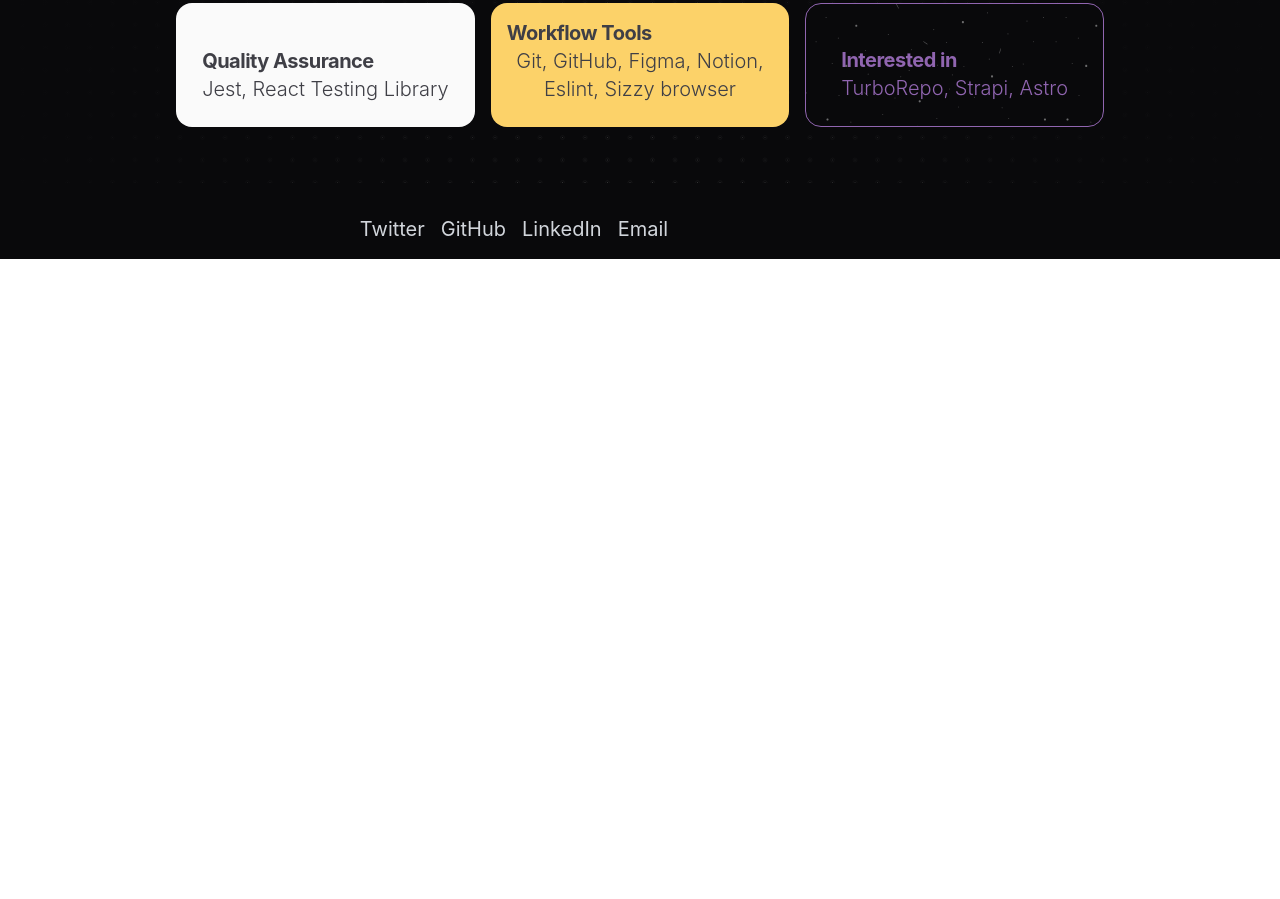
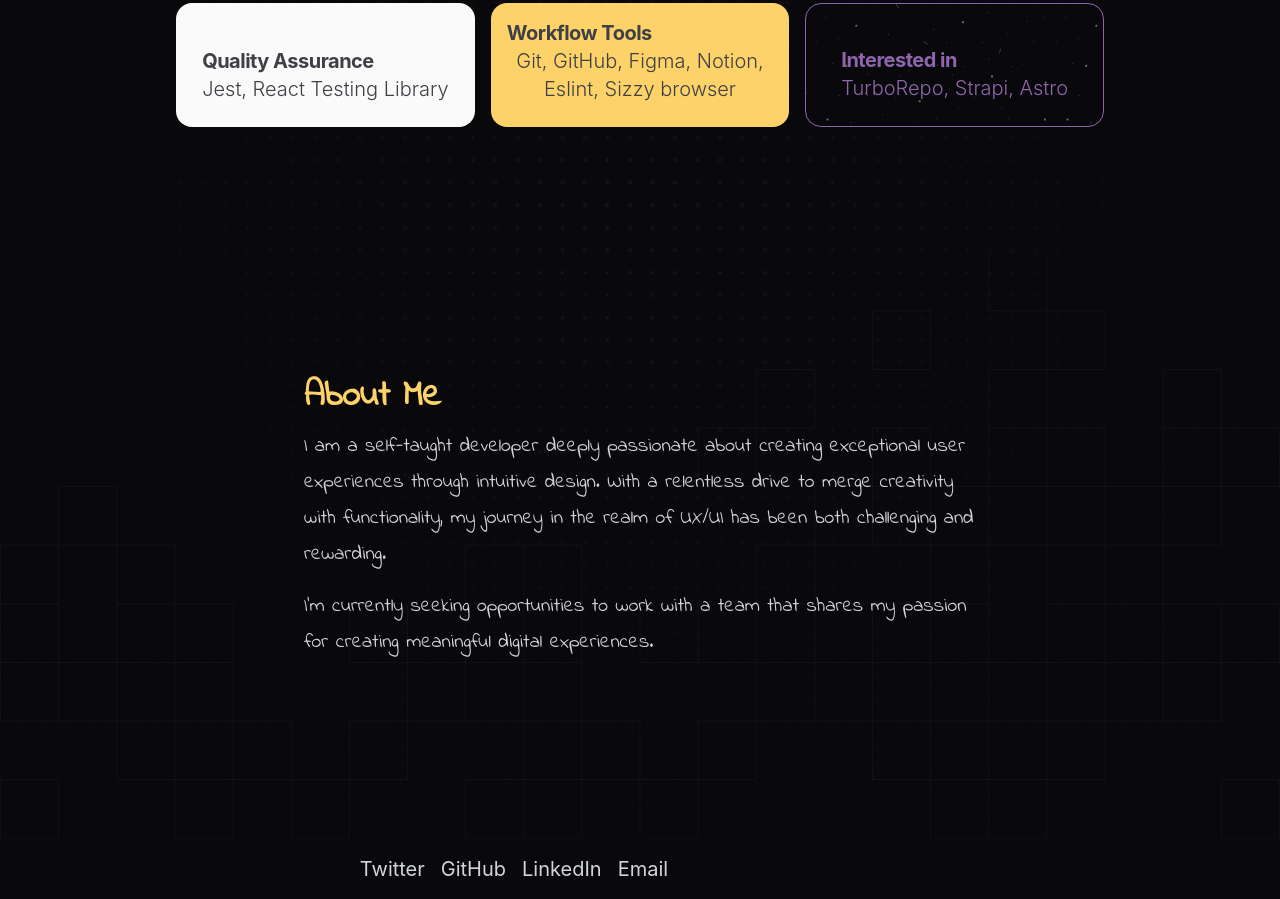
Before and after one commit to Ali-Hussein-dev/Ali-Hussein-dev, a Next.js app: page / in a window 1280 px wide. Shown: the part 4576-5475 px from the top of the page. Before the commit the page ends 4835 px from the top, so only its background shows below. Built offline with nearby package versions, Linux system fonts and the light colour scheme; what tailwind-custom-utilities, tailwindcss-highlights would draw is missing.

Commit message:
feat: add about me section

```diff
--- a/app/page.tsx
+++ b/app/page.tsx
@@ -6,6 +6,7 @@ import projects from '../db/projects.json'
 import { Testimonials } from '@/components/Testimonials'
 import { Techs } from '@/components/tech/Techs'
 import { Benefits } from '@/components/benefits/Benefits'
+import { About } from '@/components/About'
 
 // {
 //   "href": "https://spreskill-app.web.app/",
@@ -54,6 +55,7 @@ export default function Page() {
             <Workflow />
           </div>
           <Techs />
+          <About />
         </div>
       </div>
     </div>
--- /dev/null
+++ b/src/components/About.tsx
@@ -0,0 +1,23 @@
+const content = {
+  p1: 'I am a self-taught developer deeply passionate about creating exceptional user experiences through intuitive design. With a relentless drive to merge creativity with functionality, my journey in the realm of UX/UI has been both challenging and rewarding.',
+  p2: "I'm currently seeking opportunities to work with a team that shares my passion for creating meaningful digital experiences.",
+}
+//======================================
+export const About = () => {
+  return (
+    <div className="w-full from-zinc-950 bg-gradient-to-t to-zinc-950/30 mx-auto">
+      <div className="[background-image:url(/bottom-grid.svg)] bg-no-repeat w-full bg-contain bg-bottom min-h-[40rem] center">
+        <div className="max-w-5xl mx-auto flex-row-start">
+          {/* // TEXT SECTION */}
+          <div className="md:p-10 p-2 w-full font-indie-flower">
+            <h2 className="text-4xl text-theme-primary font-bold">About Me</h2>
+            <div className="max-w-2xl text-zinc-300  md:text-xl space-y-4 pt-3">
+              <p className="leading-9">{content.p1}</p>
+              <p className="leading-9">{content.p2}</p>
+            </div>
+          </div>
+        </div>
+      </div>
+    </div>
+  )
+}
```
Also changed, not shown: public/bottom-grid.svg (added).
